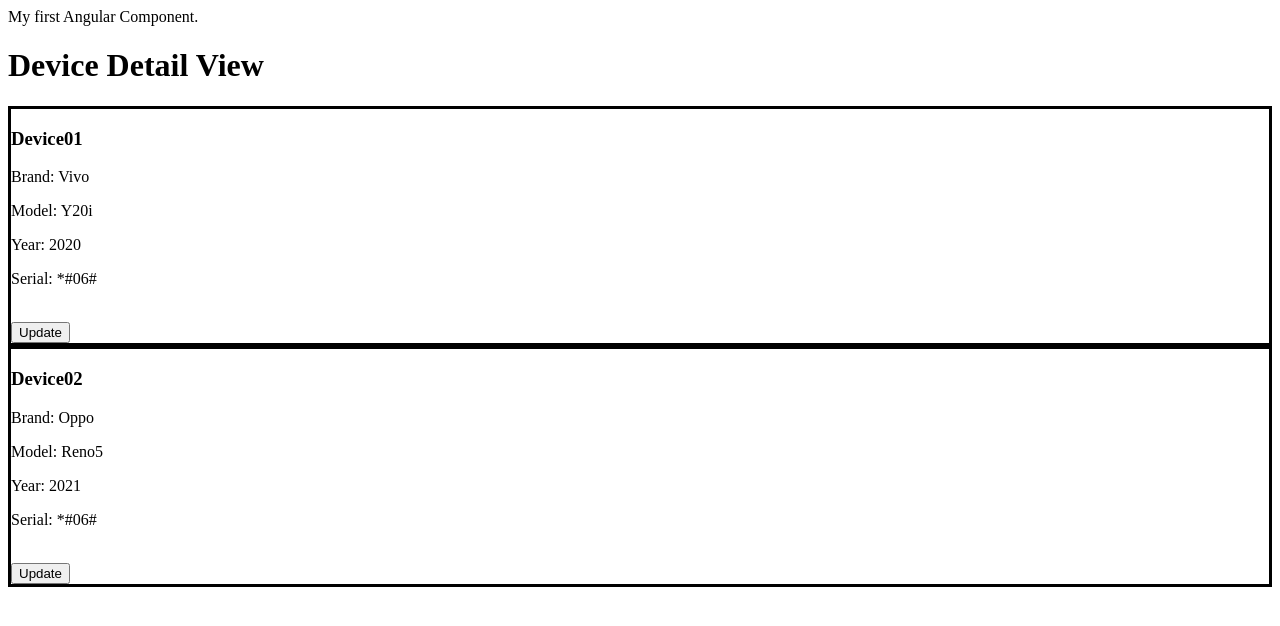
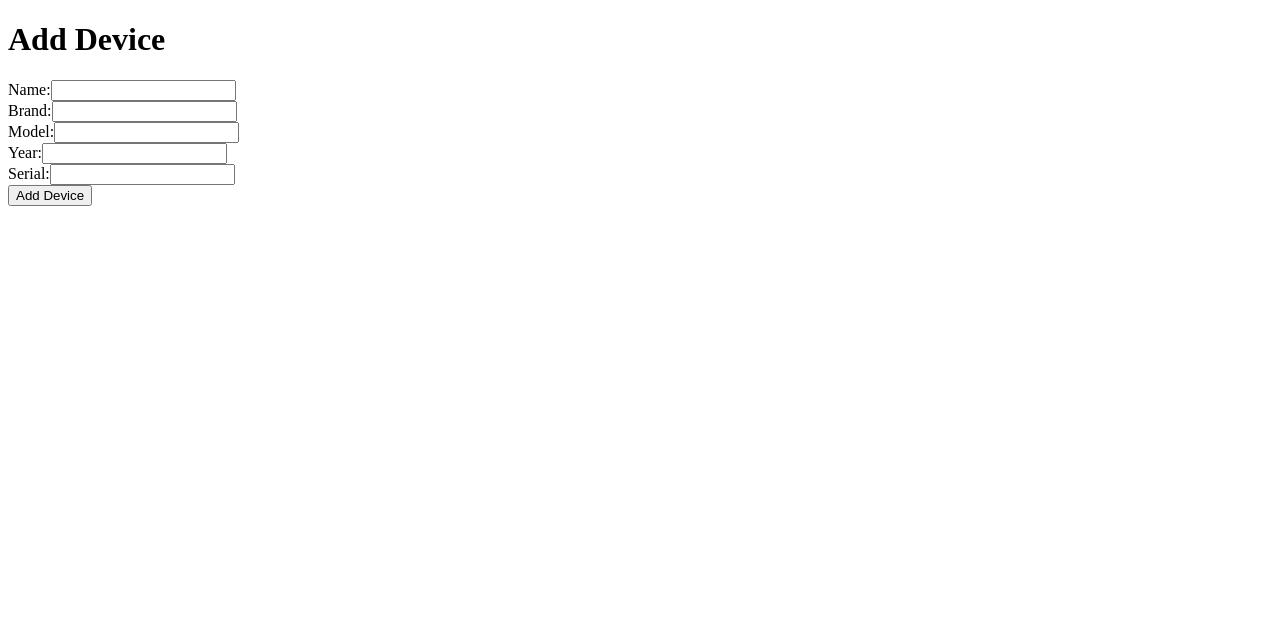
Before and after one commit to Za1r33/angular-g2-project, an Angular app: page /add in a window 1280 px wide. Before the commit this address led to /. Shown: the top 626 px of the page. Built offline with nearby package versions, Linux system fonts and the light colour scheme.

Commit message:
Routing one component to another

```diff
--- a/src/app/app-routing.module.ts
+++ b/src/app/app-routing.module.ts
@@ -1,7 +1,15 @@
 import { NgModule } from '@angular/core';
 import { Routes, RouterModule } from '@angular/router';
+import { DeviceListComponent } from './device-list/device-list.component';
+import { TemplateFormComponent } from './template-form/template-form.component';
+import { ReactiveFormComponent } from './reactive-form/reactive-form.component';
 
-const routes: Routes = [];
+const routes: Routes = [
+  { path: 'list', component: DeviceListComponent, pathMatch: 'full' },
+  { path: 'add', component: TemplateFormComponent, pathMatch: 'full'},
+  { path: 'update', component: ReactiveFormComponent, pathMatch: 'full'},
+
+];
 
 @NgModule({
   imports: [RouterModule.forRoot(routes)],
--- a/src/app/app.component.html
+++ b/src/app/app.component.html
@@ -1,23 +1,4 @@
-{{title}}
-<h1>Device Detail View</h1>
 
-<div *ngIf = "!showUpdate">
-  <div *ngFor = "let deviceDetail of devices">
-    <app-device-details
-      [deviceDetail]= "deviceDetail"
-      (updateDetail)= "updateDevice($event)"
-    ></app-device-details>
-
-  </div>
-</div>
-
-<div *ngIf = "showUpdate">
-  <app-reactive-form
-    [device]= "deviceDetail"
-    (update)="updateDisplay($event)"
-  ></app-reactive-form>
-
-</div>
-
+<!-- <app-reactive-form></app-reactive-form> -->
 
 <router-outlet></router-outlet>
--- a/src/app/app.component.ts
+++ b/src/app/app.component.ts
@@ -26,31 +26,13 @@ export class AppComponent {
 
   showUpdate: boolean = false;
 
-  devices: Device[] = [
-    {
-      id: 1,
-      name:  "Device01",
-      brand: "Vivo",
-      model: "Y20i",
-      year: 2020,
-      serial: "*#06#"
-    },
-    {
-      id:2,
-      name:  "Device02",
-      brand: "Oppo",
-      model: "Reno5",
-      year: 2021,
-      serial: "*#06#"
-    }
-  ]
-
   selectedDevice!: Device;
+  devices: any;
 
   updateDevice(value:number){
     this.showUpdate=true;
     console.log(value);
-    this.deviceDetail = this.devices.find(device => device.id === value);
+    this.deviceDetail = this.devices.find((device: { id: number; }) => device.id === value);
   }
 
   addNewDevice(devices:Device){
@@ -59,7 +41,7 @@ export class AppComponent {
 
   updateDisplay(value: any){
     this.showUpdate=false;
-    let index=this.devices.findIndex(device => device.id == value.id);
+    let index=this.devices.findIndex((device: { id: any; }) => device.id == value.id);
     this.devices[index] = value;
     console.log(value, 'app');
   }
--- a/src/app/app.module.ts
+++ b/src/app/app.module.ts
@@ -11,6 +11,7 @@ import { FourthComponent } from './fourth/fourth.component';
 import { DeviceDetailsComponent } from './device-details/device-details.component';
 import { TemplateFormComponent } from './template-form/template-form.component';
 import { ReactiveFormComponent } from './reactive-form/reactive-form.component';
+import { DeviceListComponent } from './device-list/device-list.component';
 
 @NgModule({
   declarations: [
@@ -21,7 +22,8 @@ import { ReactiveFormComponent } from './reactive-form/reactive-form.component';
     FourthComponent,
     DeviceDetailsComponent,
     TemplateFormComponent,
-    ReactiveFormComponent
+    ReactiveFormComponent,
+    DeviceListComponent
   ],
   imports: [
     BrowserModule,
--- a/src/app/device-details/device-details.component.html
+++ b/src/app/device-details/device-details.component.html
@@ -5,5 +5,5 @@
     <p>Year: {{deviceDetail.year}}</p>
     <p>Serial: {{deviceDetail.serial}}</p>
     <br>
-    <button (click)= "update(deviceDetail.id)" > Update</button>
+    <button type="submit" (click) ="update()"> Update</button>
 </div>
--- a/src/app/device-details/device-details.component.ts
+++ b/src/app/device-details/device-details.component.ts
@@ -1,5 +1,6 @@
 import { Component, OnInit, Input, Output, EventEmitter } from '@angular/core';
 import { Device } from './../models';
+import { Router } from '@angular/router'
 
 @Component({
   selector: 'app-device-details',
@@ -11,13 +12,13 @@ export class DeviceDetailsComponent implements OnInit {
   @Input() deviceDetail!: Device;
   @Output() updateDetail = new EventEmitter();
 
-  constructor() { }
+  constructor(private router: Router) { }
 
   ngOnInit(): void {
   }
 
   update(id:any){
-    this.updateDetail.emit(id);
+    this.router.navigate(['/update']);
   }
 
 
--- /dev/null
+++ b/src/app/device-list/device-list.component.html
@@ -0,0 +1,7 @@
+<h1>Device List</h1>
+
+<button (click)="addDevice()">Add Device</button>
+
+<div *ngFor="let device of devices">
+    <app-device-details [deviceDetail]="device"></app-device-details>
+</div>
--- /dev/null
+++ b/src/app/device-list/device-list.component.ts
@@ -0,0 +1,40 @@
+import { Component, OnInit } from '@angular/core';
+import { Router } from '@angular/router';
+import { Device } from './../models';
+
+@Component({
+  selector: 'app-device-list',
+  templateUrl: './device-list.component.html',
+  styleUrls: ['./device-list.component.css']
+})
+export class DeviceListComponent implements OnInit {
+
+  devices: Device[] = [
+    {
+      id: 1,
+      name:  "Device01",
+      brand: "Vivo",
+      model: "Y20i",
+      year: 2020,
+      serial: "*#06#"
+    },
+    {
+      id:2,
+      name:  "Device02",
+      brand: "Oppo",
+      model: "Reno5",
+      year: 2021,
+      serial: "*#06#"
+    }
+  ]
+
+  constructor(private router: Router) { }
+
+  ngOnInit(): void {
+  }
+
+  addDevice(){
+    this.router.navigate(['/add']);
+  }
+
+}
--- a/src/app/reactive-form/reactive-form.component.html
+++ b/src/app/reactive-form/reactive-form.component.html
@@ -23,6 +23,6 @@
     <input formControlName="serial" type="text" id="serial">
 
     <br>
-    <button type="submit">Submit</button>
+    <button type="submit" (click) ="updateDevice()">Submit</button>
 
 </form>
--- a/src/app/reactive-form/reactive-form.component.ts
+++ b/src/app/reactive-form/reactive-form.component.ts
@@ -1,6 +1,8 @@
 import { Component, OnInit, Input, Output, EventEmitter} from '@angular/core';
 import { FormControl, FormGroup } from '@angular/forms';
 import { Device } from '../models';
+import { Router } from '@angular/router';
+
 
 @Component({
   selector: 'app-reactive-form',
@@ -30,7 +32,7 @@ export class ReactiveFormComponent implements OnInit {
     serial : new FormControl('')
   });
 
-  constructor() { }
+  constructor(private router: Router) { }
 
   ngOnInit(): void {
     this.updateForm = new FormGroup({
@@ -47,6 +49,6 @@ export class ReactiveFormComponent implements OnInit {
   updateDevice(){
     // alert('update device')
     // console.log(this.updateForm.value);
-    this.update.emit(this.updateForm.value);
+    this.router.navigate(['/list']);
   }
 }
--- a/src/app/template-form/template-form.component.ts
+++ b/src/app/template-form/template-form.component.ts
@@ -1,5 +1,7 @@
 import { Component, OnInit, Output, EventEmitter } from '@angular/core';
 import {NgForm} from '@angular/forms';
+import { Router } from '@angular/router';
+
 @Component({
   selector: 'app-template-form',
   templateUrl: './template-form.component.html',
@@ -8,7 +10,7 @@ import {NgForm} from '@angular/forms';
 export class TemplateFormComponent implements OnInit {
   @Output() deviceDetails = new EventEmitter();
 
-  constructor() { }
+  constructor(private router: Router) { }
 
   ngOnInit(): void {
   }
@@ -16,6 +18,6 @@ export class TemplateFormComponent implements OnInit {
   addDevice(form:NgForm){
     // alert("Add Device");
     console.log(form.value);
-    this.deviceDetails.emit(form.value);
+    this.router.navigate(['/list']);
   }
 }
```
Also changed, not shown: src/app/device-list/device-list.component.css (added), 1 other file (tests, documents, lock files or other folders).
